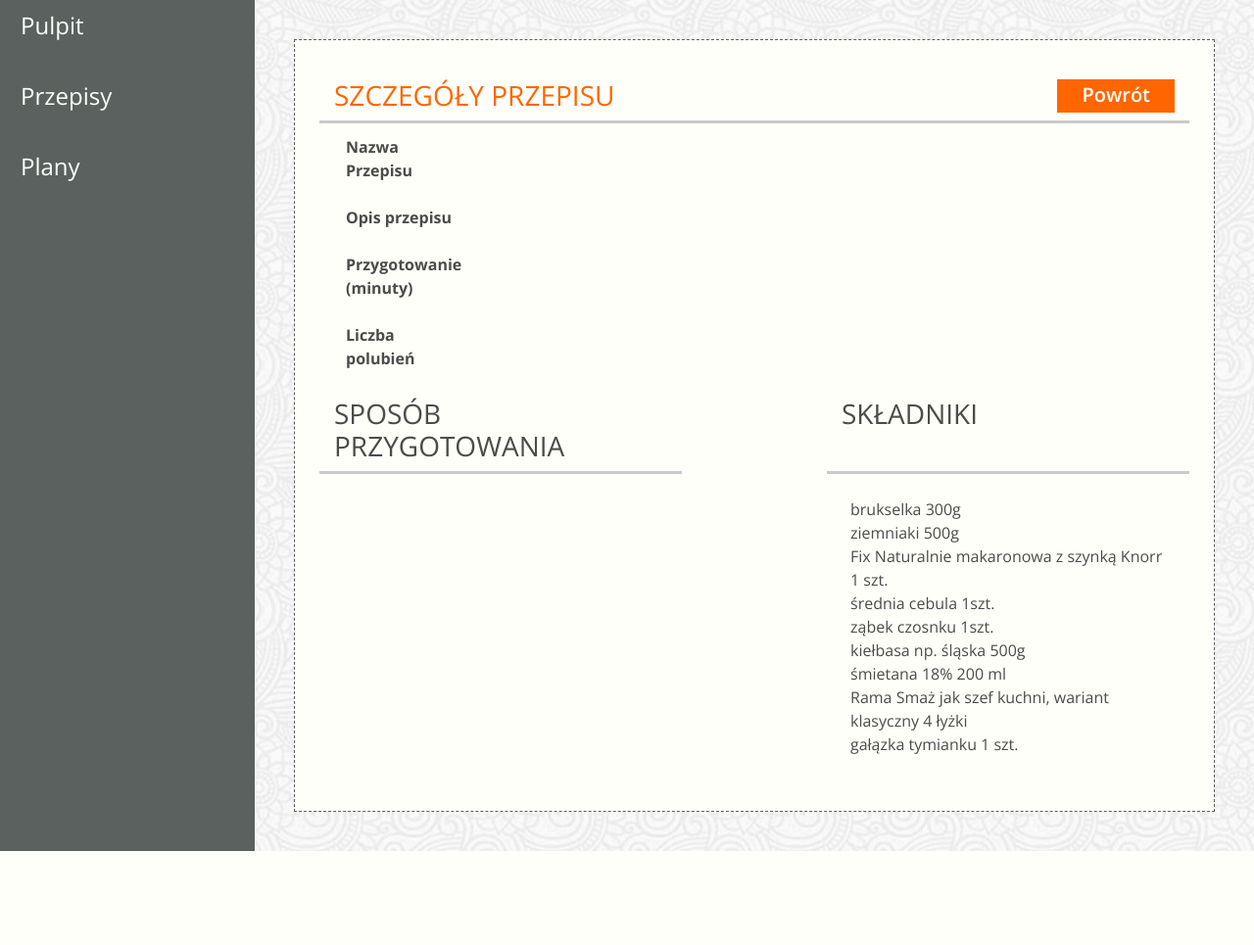
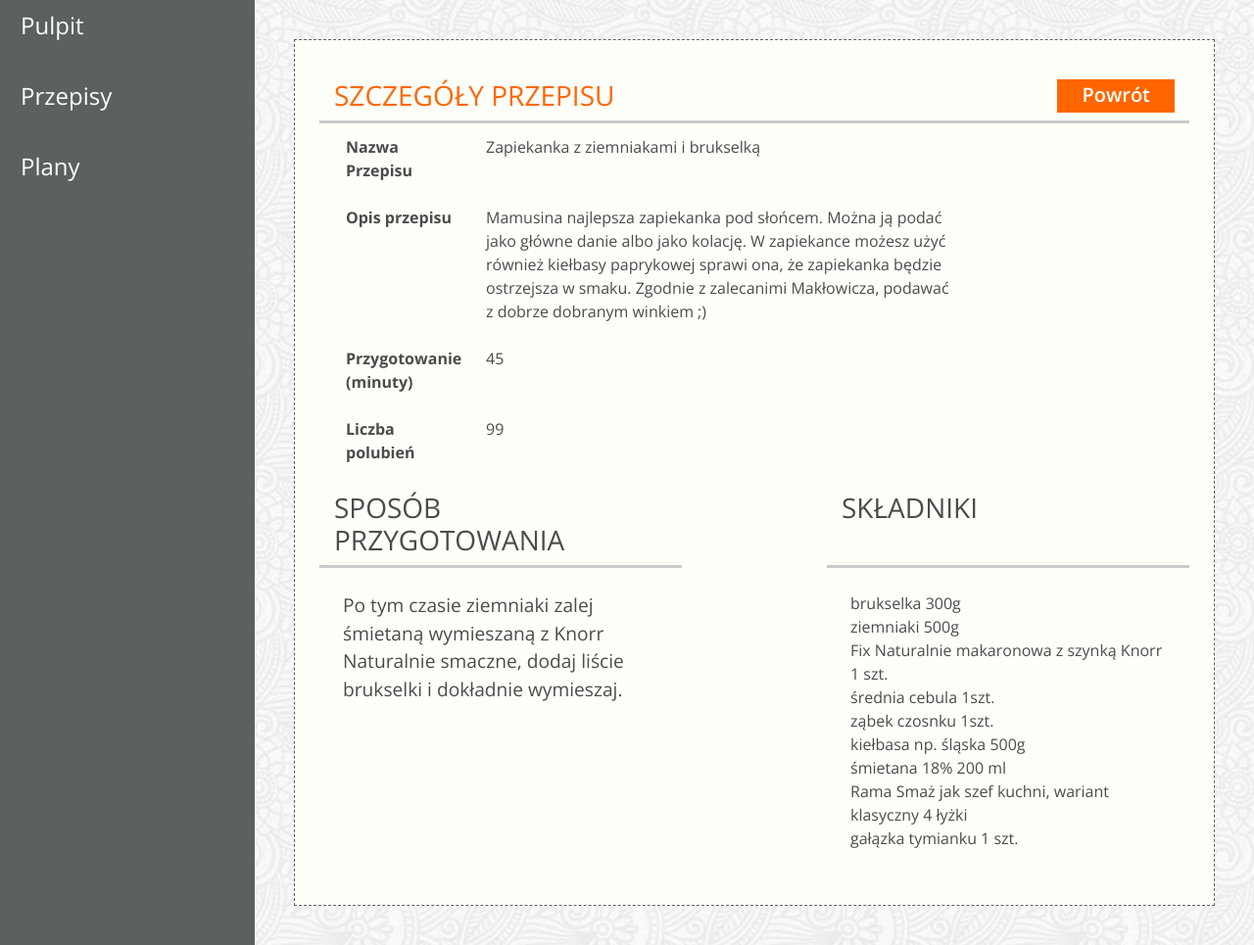
Before and after one commit to Samekmat/ScrumLab, a Django app: template jedzonko/templates/app-recipe-details.html in a window 1280 px wide. Shown: the part 84-1049 px from the top of the page at 98% size. Before the commit the page ends 953 px from the top, so only its background shows below. Run offline with Django 3.2, Linux system fonts and the light colour scheme; the template is opened without the code that fills it, so the values that code supplies are empty; some libraries are stand-ins or nearby versions; some web fonts are replaced.

Commit message:
Revert "Db change"

```diff
--- a/jedzonko/models.py
+++ b/jedzonko/models.py
@@ -3,7 +3,7 @@ from django.utils import timezone
 
 class Recipe(models.Model):
     name = models.CharField(max_length=64, unique=True)
-    ingredients = models.ManyToManyField("Ingridents")
+    ingredients = models.TextField()
     description = models.TextField()
     created = models.DateTimeField(auto_now_add=True)
     updated = models.DateTimeField(auto_now=True)
@@ -31,7 +31,3 @@ class Page(models.Model):
     title = models.CharField(max_length=255)
     description = models.TextField()
     slug = models.SlugField(max_length=255)
-
-class Ingridents(models.Model):
-    name = models.CharField(max_length=72)
-    portion = models.CharField(max_length=72)
--- a/jedzonko/templates/app-recipe-details.html
+++ b/jedzonko/templates/app-recipe-details.html
@@ -18,24 +18,28 @@
             <tr class="d-flex">
                 <th scope="row" class="col-2">Nazwa Przepisu</th>
                 <td class="col-7">
-                    {{ current_recipe.name}}
+                    Zapiekanka z ziemniakami i brukselką
                 </td>
             </tr>
             <tr class="d-flex">
                 <th scope="row" class="col-2">Opis przepisu</th>
-                <td class="col-7">{{ current_recipe.description}}
+                <td class="col-7">Mamusina najlepsza zapiekanka pod słońcem.
+                    Można ją podać jako główne danie albo jako kolację. W
+                    zapiekance możesz użyć również kiełbasy paprykowej sprawi
+                    ona, że zapiekanka będzie ostrzejsza w smaku. Zgodnie z
+                    zalecanimi Makłowicza, podawać z dobrze dobranym winkiem ;)
                 </td>
             </tr>
             <tr class="d-flex">
                 <th scope="row" class="col-2">Przygotowanie (minuty)</th>
                 <td class="col-7">
-                    {{ current_recipe.preparation_time}}
+                    45
                 </td>
             </tr>
              <tr class="d-flex">
                 <th scope="row" class="col-2">Liczba polubień</th>
                 <td class="col-7">
-                    {{ current_recipe.votes}}
+                    99
                 </td>
             </tr>
             </tbody>
@@ -50,7 +54,9 @@
         </div>
         <div class="row d-flex">
             <div class="col-5 p-4">
-                <p>{{ current_recipe.ingredients}}</p>
+                <p>Po tym czasie ziemniaki zalej śmietaną wymieszaną z Knorr
+                    Naturalnie smaczne, dodaj liście brukselki i dokładnie
+                    wymieszaj.</p>
             </div>
             <div class="col-2"></div>
             <ul class="col-5 p-4 list-unstyled">
--- a/jedzonko/views.py
+++ b/jedzonko/views.py
@@ -44,9 +44,7 @@ class DashboardView(View):
 
 class RecipeDetailView(View):
     def get(self, request, id):
-        current_recipe = Recipe.objects.get(id=id)
-        ctx = {"current_recipe": current_recipe}
-        return render(request, "app-recipe-details.html", ctx)
+        return render(request, "app-recipe-details.html")
 
 
 class RecipeListView(View):
```
